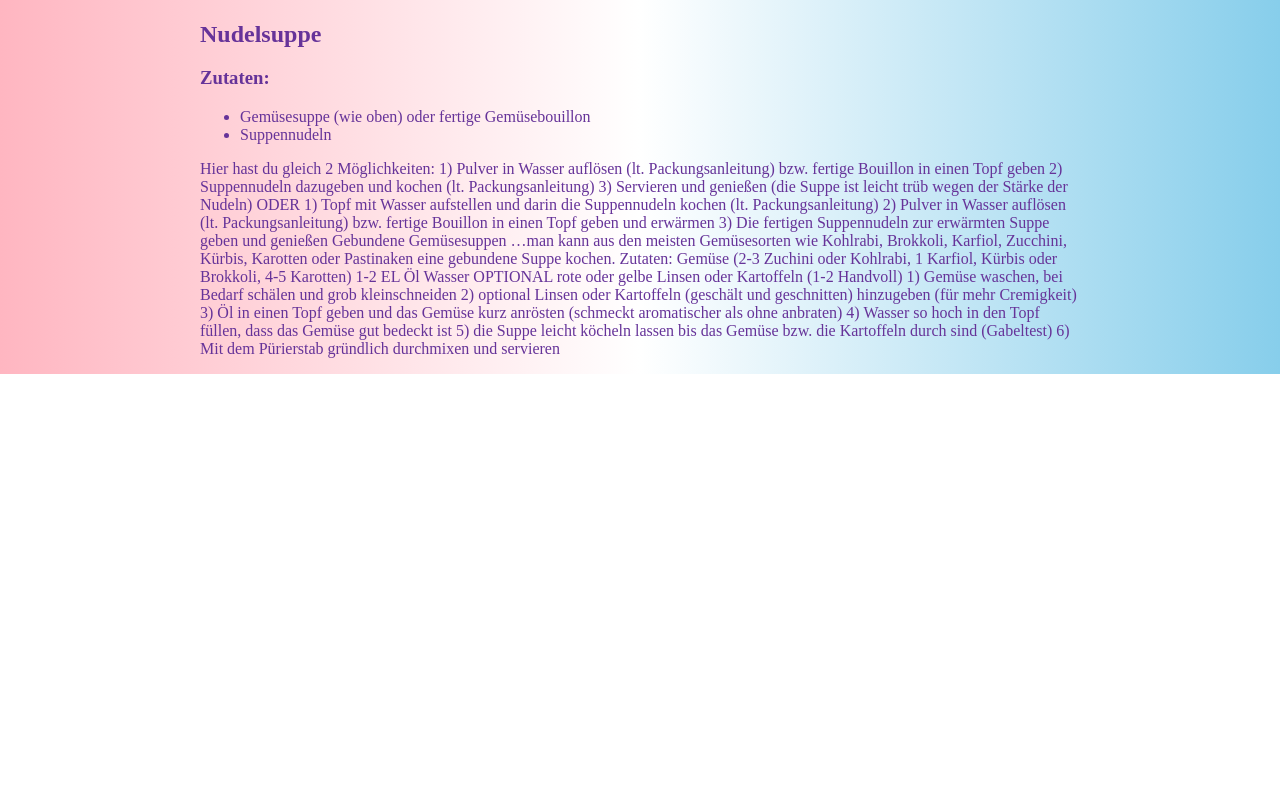
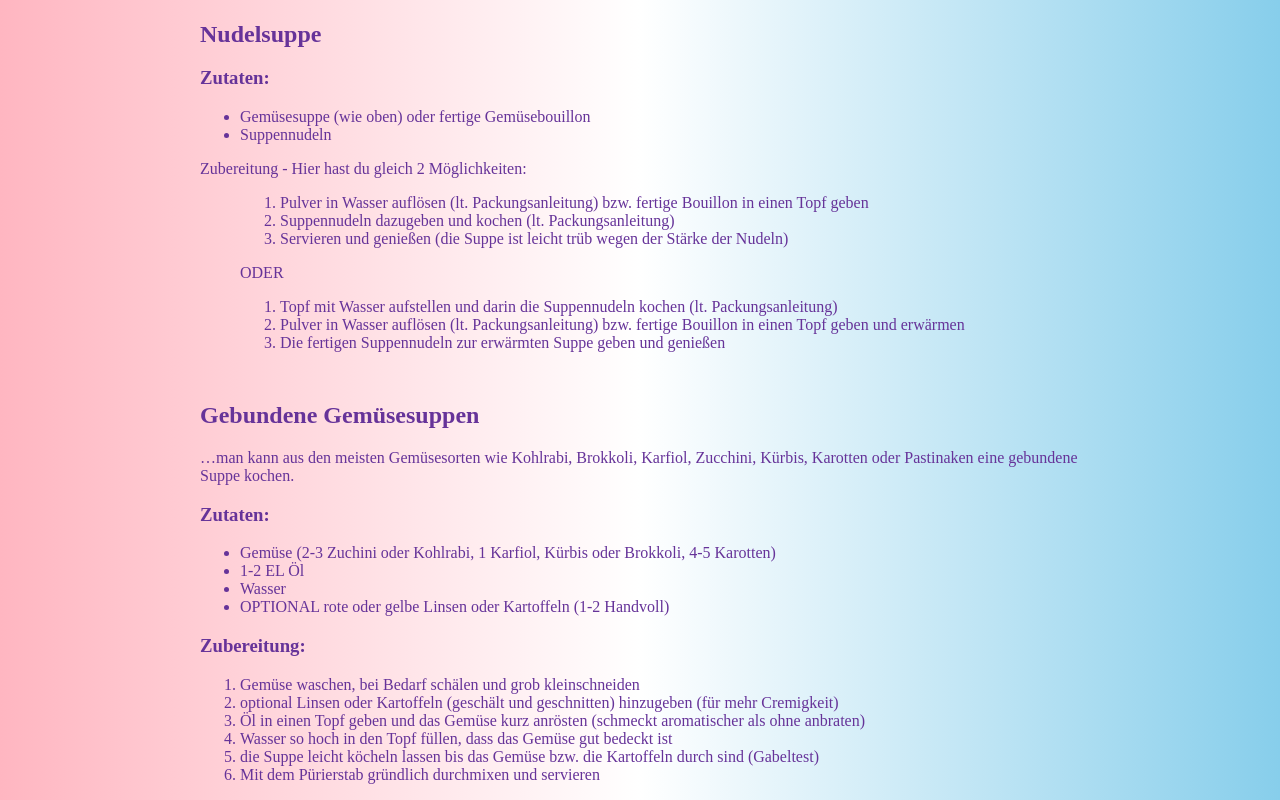
Before and after one commit to michaellestrassegger/kochbuch, a plain HTML site: page suppen-a2.html in a window 1280 px wide. Shown: the part 499-1299 px from the top of the page. Before the commit the page ends 873 px from the top, so only its background shows below. Drawn offline with Linux system fonts and the light colour scheme.

Commit message:
Update suppen-a2.html

```diff
--- a/suppen-a2.html
+++ b/suppen-a2.html
@@ -40,39 +40,40 @@
   <li>Suppennudeln</li>
 </ul>
 
-<p>Hier hast du gleich 2 Möglichkeiten:
-1) Pulver in Wasser auflösen (lt. Packungsanleitung) bzw. fertige Bouillon in einen Topf geben
-2) Suppennudeln dazugeben und kochen (lt. Packungsanleitung)
-3) Servieren und genießen (die Suppe ist leicht trüb wegen der Stärke der Nudeln)
+<p>Zubereitung - Hier hast du gleich 2 Möglichkeiten:</p>
+    <ol>
+      <ol>
+        <li>Pulver in Wasser auflösen (lt. Packungsanleitung) bzw. fertige Bouillon in einen Topf geben</li>
+        <li>Suppennudeln dazugeben und kochen (lt. Packungsanleitung)</li>
+        <li>Servieren und genießen (die Suppe ist leicht trüb wegen der Stärke der Nudeln)</li>
+      </ol>
+      <p>ODER</p>
+      <ol>
+        <li>Topf mit Wasser aufstellen und darin die Suppennudeln kochen (lt. Packungsanleitung)</li>
+        <li>Pulver in Wasser auflösen (lt. Packungsanleitung) bzw. fertige Bouillon in einen Topf geben und erwärmen</li>
+        <li>Die fertigen Suppennudeln zur erwärmten Suppe geben und genießen</li>
+      </ol>
+    </ol>
 
-ODER
+<h2>Gebundene Gemüsesuppen</h2>
+<p>…man kann aus den meisten Gemüsesorten wie Kohlrabi, Brokkoli, Karfiol, Zucchini, Kürbis, Karotten oder Pastinaken eine gebundene Suppe kochen.</p>
 
-1) Topf mit Wasser aufstellen und darin die Suppennudeln kochen (lt. Packungsanleitung)
-2) Pulver in Wasser auflösen (lt. Packungsanleitung) bzw. fertige Bouillon in einen Topf geben und erwärmen
-3) Die fertigen Suppennudeln zur erwärmten Suppe geben und genießen
+<h3>Zutaten:</h3>
+<ul>
+  <li>Gemüse (2-3 Zuchini oder Kohlrabi, 1 Karfiol, Kürbis oder Brokkoli, 4-5 Karotten)</li>
+  <li>1-2 EL Öl</li>
+  <li>Wasser </li>
+  <li>OPTIONAL rote oder gelbe Linsen oder Kartoffeln (1-2 Handvoll)</li>
+</ul>
 
-
-
-
-
-
-
-
-
-
-Gebundene Gemüsesuppen
-
-…man kann aus den meisten Gemüsesorten wie Kohlrabi, Brokkoli, Karfiol, Zucchini, Kürbis, Karotten oder Pastinaken eine gebundene Suppe kochen.
-
-Zutaten:
-Gemüse (2-3 Zuchini oder Kohlrabi, 1 Karfiol, Kürbis oder Brokkoli, 4-5 Karotten)
-1-2 EL Öl
-Wasser
-OPTIONAL rote oder gelbe Linsen oder Kartoffeln (1-2 Handvoll)
-
-1) Gemüse waschen, bei Bedarf schälen und grob kleinschneiden
-2) optional Linsen oder Kartoffeln (geschält und geschnitten) hinzugeben (für mehr Cremigkeit)
-3) Öl in einen Topf geben und das Gemüse kurz anrösten (schmeckt aromatischer als ohne anbraten)
-4) Wasser so hoch in den Topf füllen, dass das Gemüse gut bedeckt ist
-5) die Suppe leicht köcheln lassen bis das Gemüse bzw. die Kartoffeln durch sind (Gabeltest)
-6) Mit dem Pürierstab gründlich durchmixen und servieren
+<h3>Zubereitung:</h3>
+<ol>
+  <li>Gemüse waschen, bei Bedarf schälen und grob kleinschneiden</li>
+  <li>optional Linsen oder Kartoffeln (geschält und geschnitten) hinzugeben (für mehr Cremigkeit)</li>
+  <li>Öl in einen Topf geben und das Gemüse kurz anrösten (schmeckt aromatischer als ohne anbraten)</li>
+  <li>Wasser so hoch in den Topf füllen, dass das Gemüse gut bedeckt ist</li>
+  <li>die Suppe leicht köcheln lassen bis das Gemüse bzw. die Kartoffeln durch sind (Gabeltest)</li>
+  <li>Mit dem Pürierstab gründlich durchmixen und servieren</li>
+</ol>
+  </body>
+</html>
```
